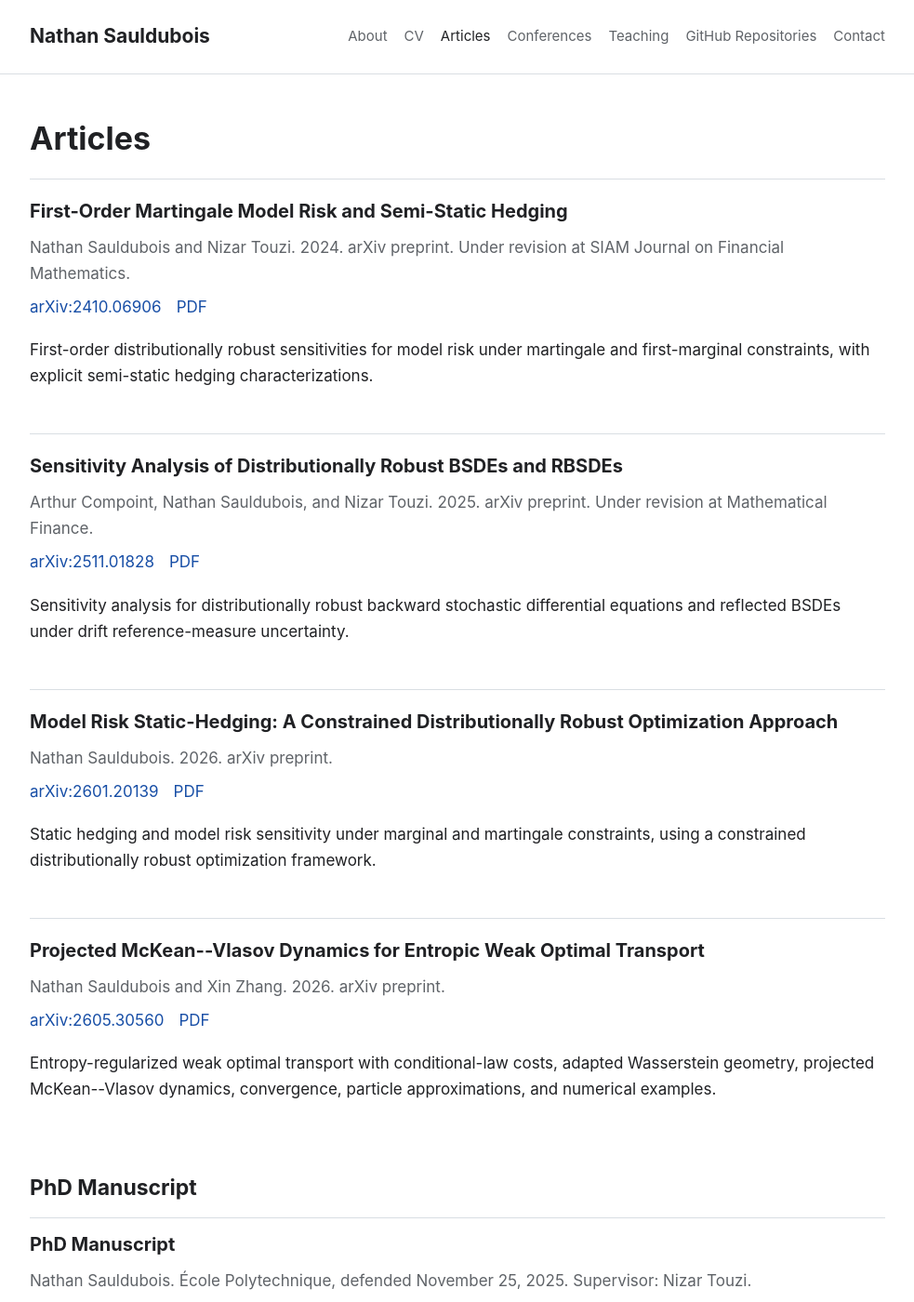
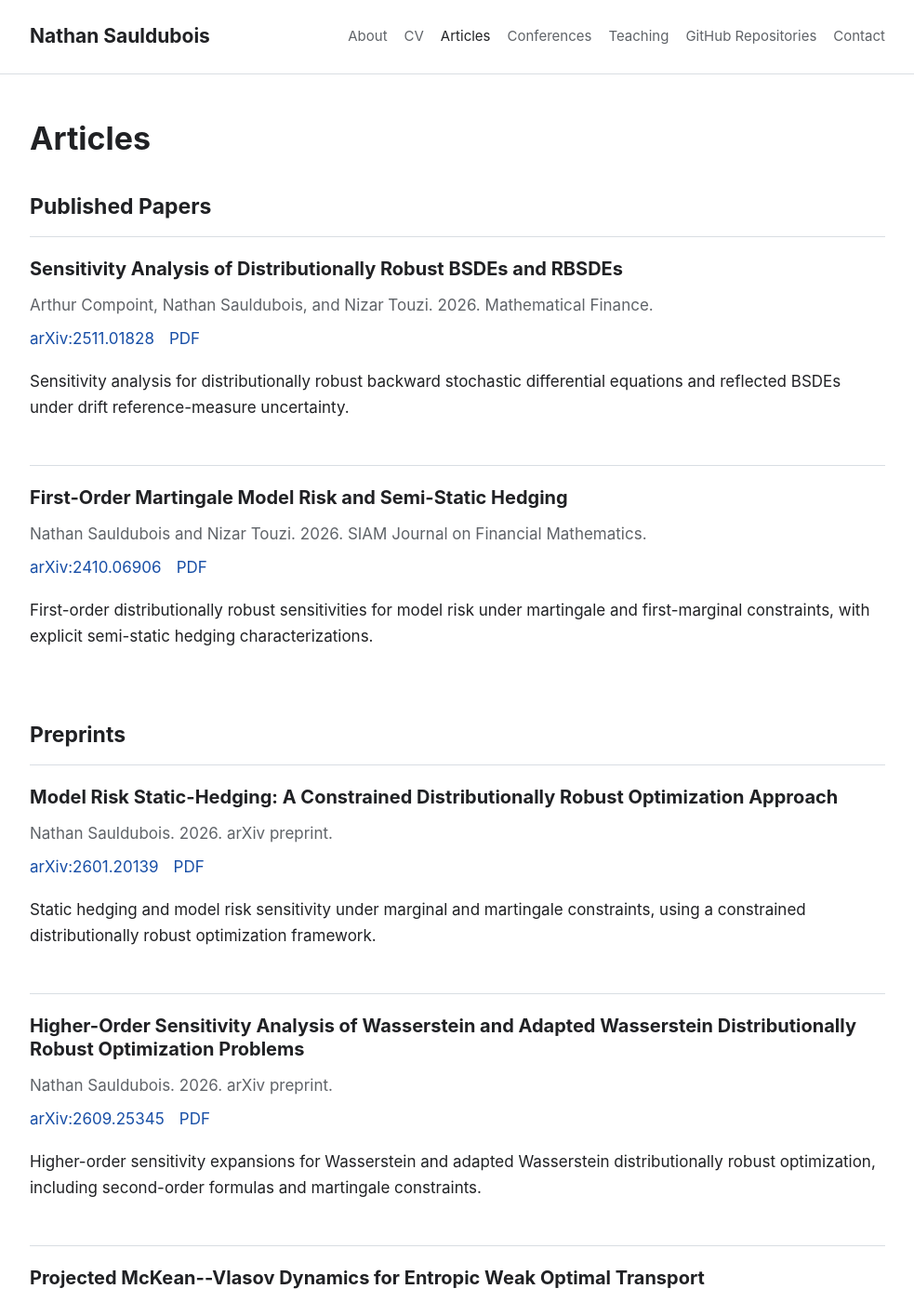
Before and after one commit to NathanSauldubois/nathansauldubois.github.io, a Jekyll site: the page built from articles.md, in a window 1280 px wide and 1400 px high. Shown: the whole window at 93% size, without its empty margins (148-1131 px from the left). Built offline with Jekyll 4.4.1, drawn with Linux system fonts in a browser that asks for light colours.

Commit message:
Update CV and research profile

```diff
--- a/articles.md
+++ b/articles.md
@@ -6,24 +6,37 @@ permalink: /articles/
 
 # Articles
 
+## Published Papers
+
 <ul class="article-list">
   <li>
+    <h2>Sensitivity Analysis of Distributionally Robust BSDEs and RBSDEs</h2>
+    <p class="meta">Arthur Compoint, Nathan Sauldubois, and Nizar Touzi. 2026. Mathematical Finance.</p>
+    <p class="link-row"><a href="https://arxiv.org/abs/2511.01828">arXiv:2511.01828</a><a href="https://arxiv.org/pdf/2511.01828">PDF</a></p>
+    <p>Sensitivity analysis for distributionally robust backward stochastic differential equations and reflected BSDEs under drift reference-measure uncertainty.</p>
+  </li>
+  <li>
     <h2>First-Order Martingale Model Risk and Semi-Static Hedging</h2>
-    <p class="meta">Nathan Sauldubois and Nizar Touzi. 2024. arXiv preprint. Under revision at SIAM Journal on Financial Mathematics.</p>
+    <p class="meta">Nathan Sauldubois and Nizar Touzi. 2026. SIAM Journal on Financial Mathematics.</p>
     <p class="link-row"><a href="https://arxiv.org/abs/2410.06906">arXiv:2410.06906</a><a href="https://arxiv.org/pdf/2410.06906">PDF</a></p>
     <p>First-order distributionally robust sensitivities for model risk under martingale and first-marginal constraints, with explicit semi-static hedging characterizations.</p>
   </li>
-  <li>
-    <h2>Sensitivity Analysis of Distributionally Robust BSDEs and RBSDEs</h2>
-    <p class="meta">Arthur Compoint, Nathan Sauldubois, and Nizar Touzi. 2025. arXiv preprint. Under revision at Mathematical Finance.</p>
-    <p class="link-row"><a href="https://arxiv.org/abs/2511.01828">arXiv:2511.01828</a><a href="https://arxiv.org/pdf/2511.01828">PDF</a></p>
-    <p>Sensitivity analysis for distributionally robust backward stochastic differential equations and reflected BSDEs under drift reference-measure uncertainty.</p>
-  </li>
+</ul>
+
+## Preprints
+
+<ul class="article-list">
   <li>
     <h2>Model Risk Static-Hedging: A Constrained Distributionally Robust Optimization Approach</h2>
     <p class="meta">Nathan Sauldubois. 2026. arXiv preprint.</p>
     <p class="link-row"><a href="https://arxiv.org/abs/2601.20139">arXiv:2601.20139</a><a href="https://arxiv.org/pdf/2601.20139">PDF</a></p>
     <p>Static hedging and model risk sensitivity under marginal and martingale constraints, using a constrained distributionally robust optimization framework.</p>
+  </li>
+  <li>
+    <h2>Higher-Order Sensitivity Analysis of Wasserstein and Adapted Wasserstein Distributionally Robust Optimization Problems</h2>
+    <p class="meta">Nathan Sauldubois. 2026. arXiv preprint.</p>
+    <p class="link-row"><a href="https://arxiv.org/abs/2609.25345">arXiv:2609.25345</a><a href="https://arxiv.org/pdf/2609.25345">PDF</a></p>
+    <p>Higher-order sensitivity expansions for Wasserstein and adapted Wasserstein distributionally robust optimization, including second-order formulas and martingale constraints.</p>
   </li>
   <li>
     <h2>Projected McKean--Vlasov Dynamics for Entropic Weak Optimal Transport</h2>
```
Also changed, not shown: repositories.md (+1 -1 lines), teaching.md (+2 -0 lines), 1 other file.
